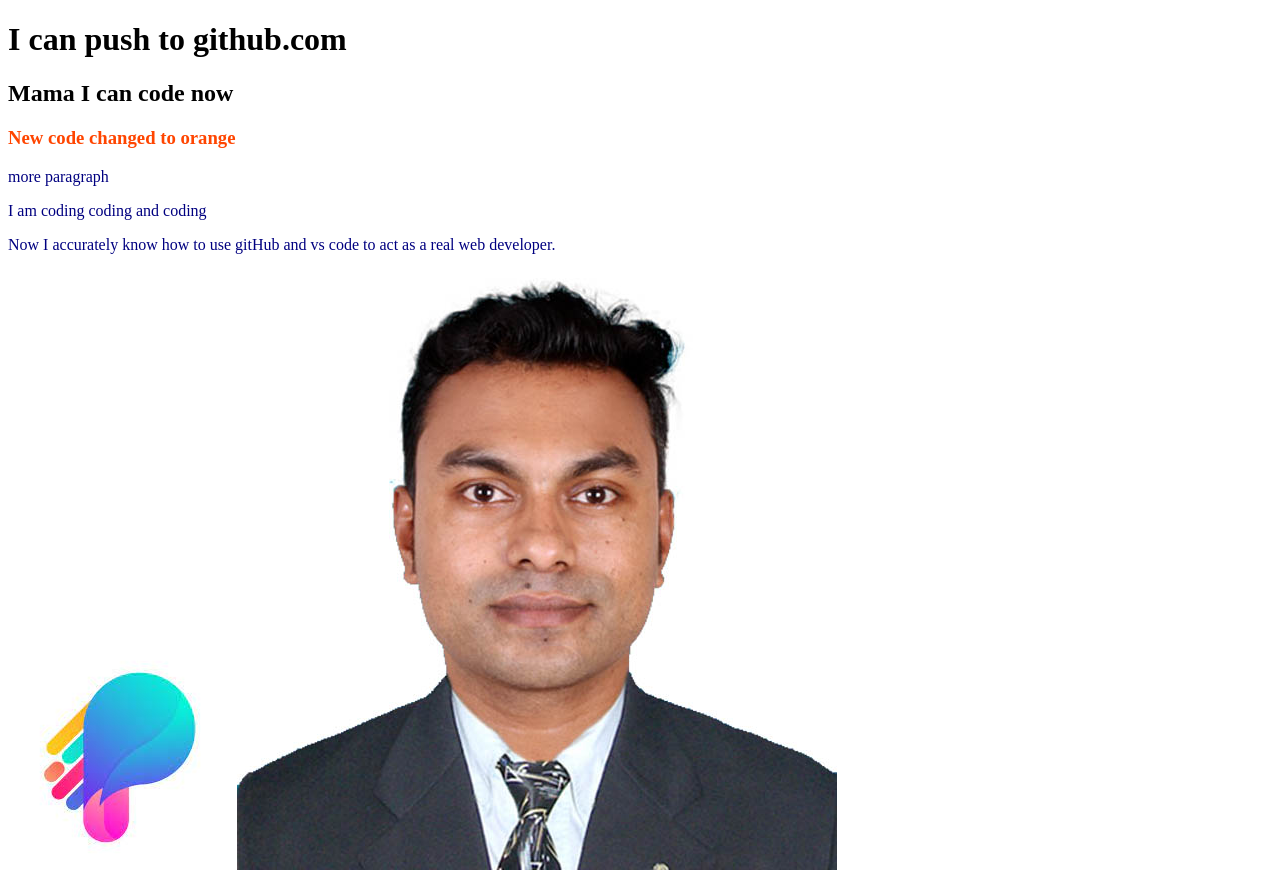
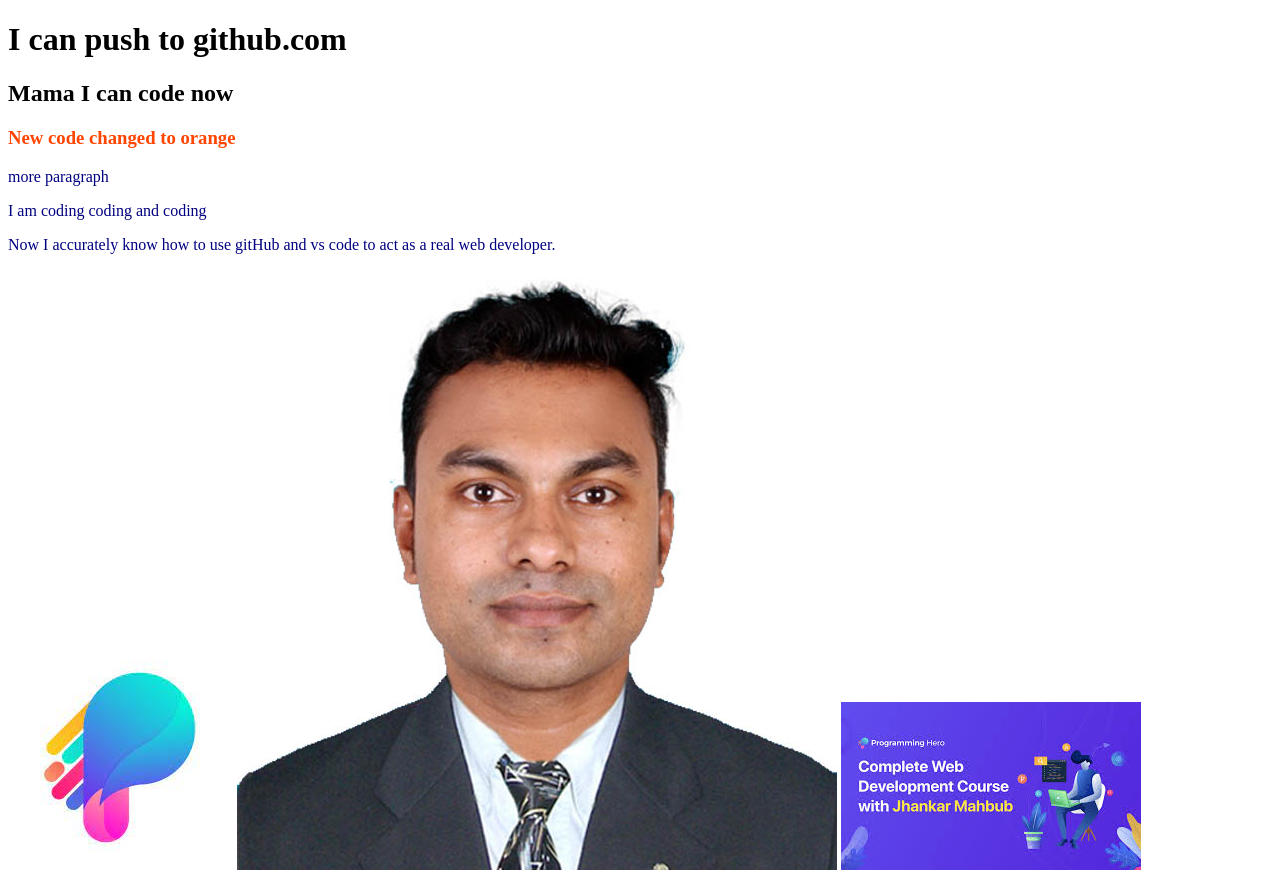
Before and after one commit to jamintowebdev/my-second-repo, a plain HTML site: page index.html in a window 1280 px wide. Drawn offline with Linux system fonts and the light colour scheme.

Commit message:
course image added from img image folder.

```diff
--- a/index.html
+++ b/index.html
@@ -15,8 +15,10 @@
     <p>I am coding coding and coding</p>
 
     <p>Now I accurately know how to use gitHub and vs code to act as a real web developer.</p>
+
     <img src="programming-hero-icon.jpg" alt="Programming Hero website logo">
     <img src="minto.jpg" alt="Jahangir Alom Minto's picture">
+    <img src="img/programming-hero-course.jpg" alt="course image">
 
 
 </body>
```
Also changed, not shown: img/programming-hero-course.jpg (renamed from programming-hero-course.jpg).
